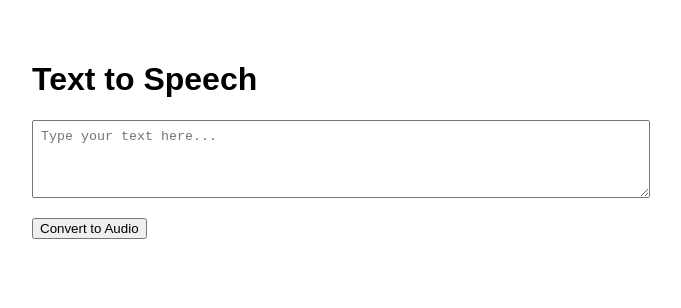
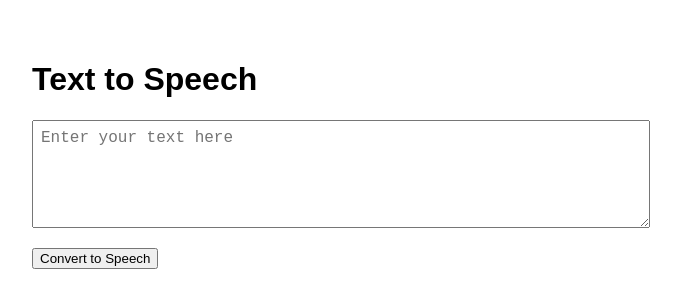
Before and after one commit to josiahsms/SMSTextToVoice, a Next.js app: page / in a window 1280 px wide. Shown: the top 308 px of the page, without its empty margins (308-989 px from the left). Built offline with nearby package versions, Linux system fonts and the light colour scheme.

Commit message:
troubleshooting Play Button V1

```diff
--- a/pages/index.js
+++ b/pages/index.js
@@ -7,16 +7,19 @@ export default function Home() {
 
   const handleSynthesize = async () => {
     if (!text.trim()) return;
+
     setLoading(true);
     try {
       const res = await fetch("/api/synthesize", {
         method: "POST",
-        headers: { "Content-Type": "application/json" },
+        headers: {
+          "Content-Type": "application/json",
+        },
         body: JSON.stringify({ text }),
       });
 
       if (!res.ok) {
-        throw new Error("Failed to synthesize audio");
+        throw new Error("Synthesis failed");
       }
 
       const blob = await res.blob();
@@ -24,7 +27,7 @@ export default function Home() {
       setAudioUrl(url);
     } catch (err) {
       console.error(err);
-      alert("Something went wrong. Try again.");
+      alert("Error creating audio.");
     } finally {
       setLoading(false);
     }
@@ -38,25 +41,25 @@ export default function Home() {
   };
 
   return (
-    <main style={{ padding: "2rem", maxWidth: "600px", margin: "auto", fontFamily: "sans-serif" }}>
+    <main style={{ padding: "2rem", fontFamily: "sans-serif", maxWidth: "600px", margin: "auto" }}>
       <h1>Text to Speech</h1>
       <textarea
-        rows="4"
-        cols="50"
+        rows={5}
+        placeholder="Enter your text here"
         value={text}
         onChange={(e) => setText(e.target.value)}
-        placeholder="Type your text here..."
-        style={{ width: "100%", padding: "0.5rem", marginBottom: "1rem" }}
+        style={{ width: "100%", padding: "0.5rem", fontSize: "1rem", marginBottom: "1rem" }}
       />
-      <div>
-        <button onClick={handleSynthesize} disabled={loading}>
-          {loading ? "Synthesizing..." : "Convert to Audio"}
-        </button>
-      </div>
+      <br />
+      <button onClick={handleSynthesize} disabled={loading}>
+        {loading ? "Synthesizing..." : "Convert to Speech"}
+      </button>
+
       {audioUrl && (
-        <div style={{ marginTop: "1rem" }}>
-          <button onClick={handlePlay}>▶️ Play</button>
-          &nbsp;
+        <div style={{ marginTop: "1.5rem" }}>
+          <button onClick={handlePlay} style={{ marginRight: "1rem" }}>
+            ▶️ Play
+          </button>
           <a href={audioUrl} download="speech.mp3">
             ⬇️ Download
           </a>
```
